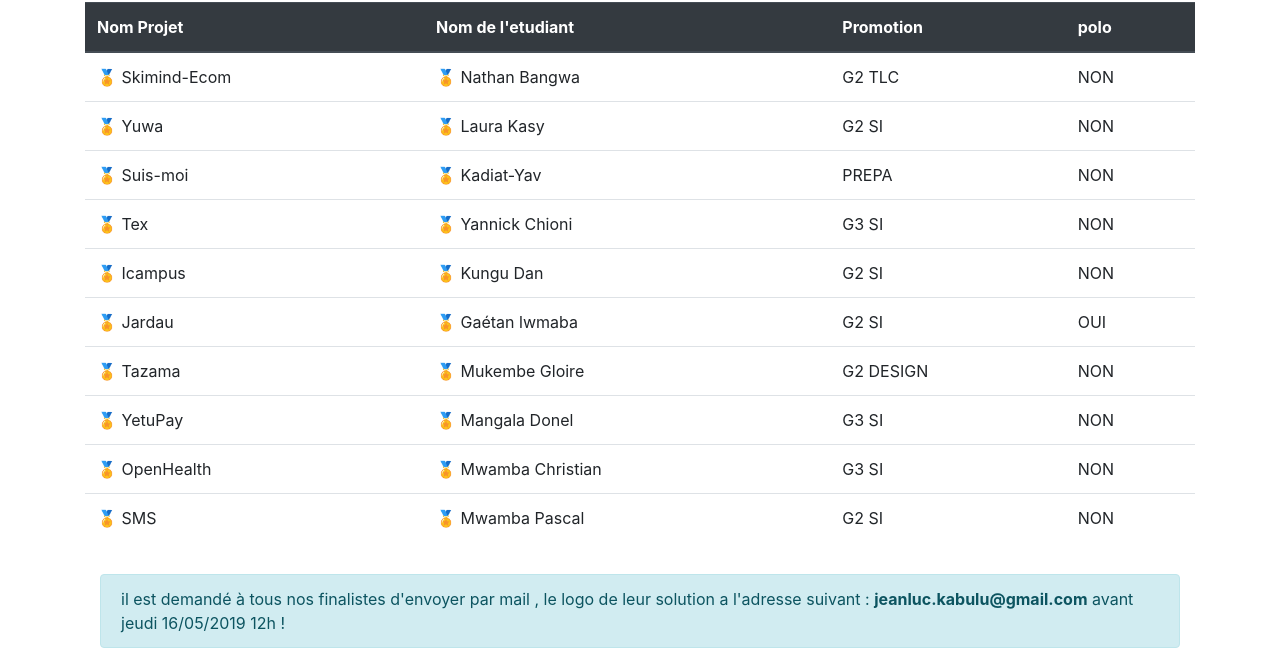
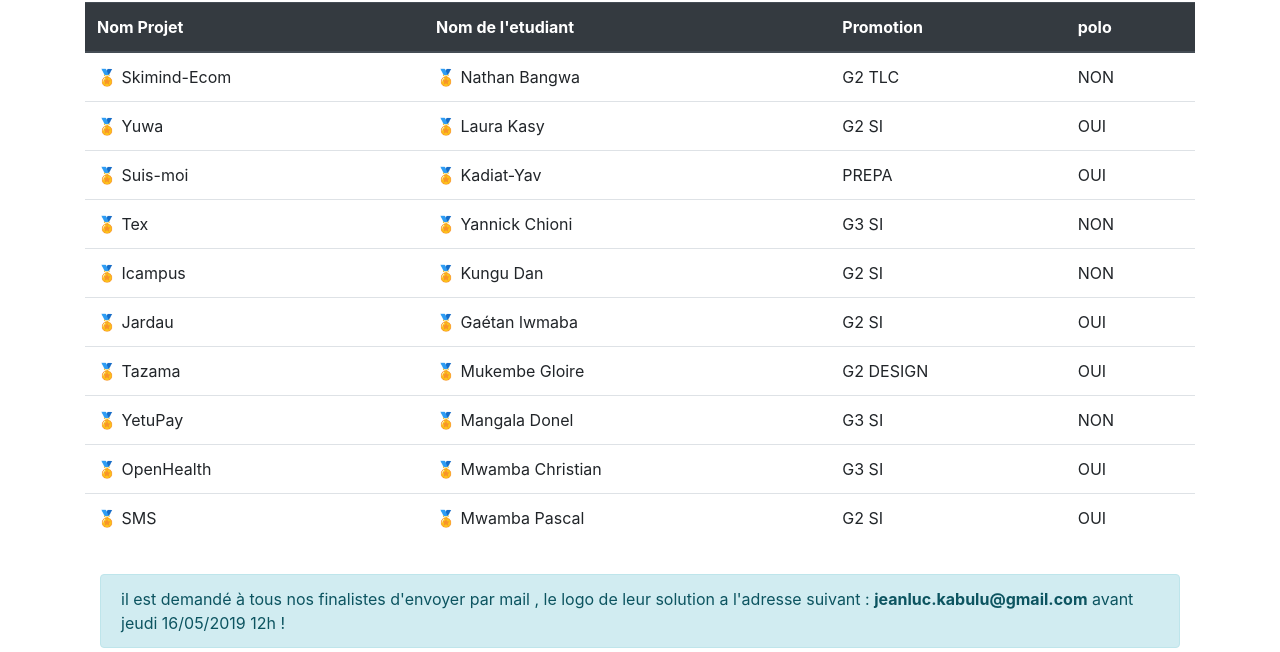
Before and after one commit to espacesis/espacesis, a Django app: template espacesis/templates/pages/result.html in a window 1280 px wide. Shown: the part 2013-2665 px from the top of the page. Run offline with Django 3.2, Linux system fonts and the light colour scheme; the template is opened without the code that fills it, so the values that code supplies are empty; parts of the project's set-up code (start-up, migrations or seed data) failed here and were passed over; some libraries are stand-ins or nearby versions.

Commit message:
set payable shirt true

```diff
--- a/espacesis/templates/pages/result.html
+++ b/espacesis/templates/pages/result.html
@@ -100,13 +100,13 @@
                                 <td>🏅 Yuwa</td>
                                 <td>🏅 Laura Kasy</td>
                                 <td>G2 SI</td>
-                                <td>NON</td>
+                                <td>OUI</td>
                               </tr>
                               <tr>
                                 <td>🏅 Suis-moi</td>
                                 <td>🏅 Kadiat-Yav</td>
                                 <td>PREPA</td>
-                                <td>NON</td>
+                                <td>OUI</td>
                               </tr>
                               <tr>
                                 <td>🏅 Tex</td>
@@ -130,7 +130,7 @@
                                     <td>🏅 Tazama</td>
                                     <td>🏅 Mukembe Gloire</td>
                                     <td>G2 DESIGN</td>
-                                    <td>NON</td>
+                                    <td>OUI</td>
                                 </tr>
                                 <tr>
                                         <td>🏅 YetuPay</td>
@@ -142,13 +142,13 @@
                                             <td>🏅 OpenHealth</td>
                                             <td>🏅 Mwamba Christian</td>
                                             <td>G3 SI</td>
-                                            <td>NON</td>
+                                            <td>OUI</td>
                                         </tr>
                                         <tr>
                                                 <td>🏅 SMS</td>
                                                 <td>🏅 Mwamba Pascal</td>
                                                 <td>G2 SI</td>
-                                                <td>NON</td>
+                                                <td>OUI</td>
                                             </tr>
 
                             </tbody>
```
